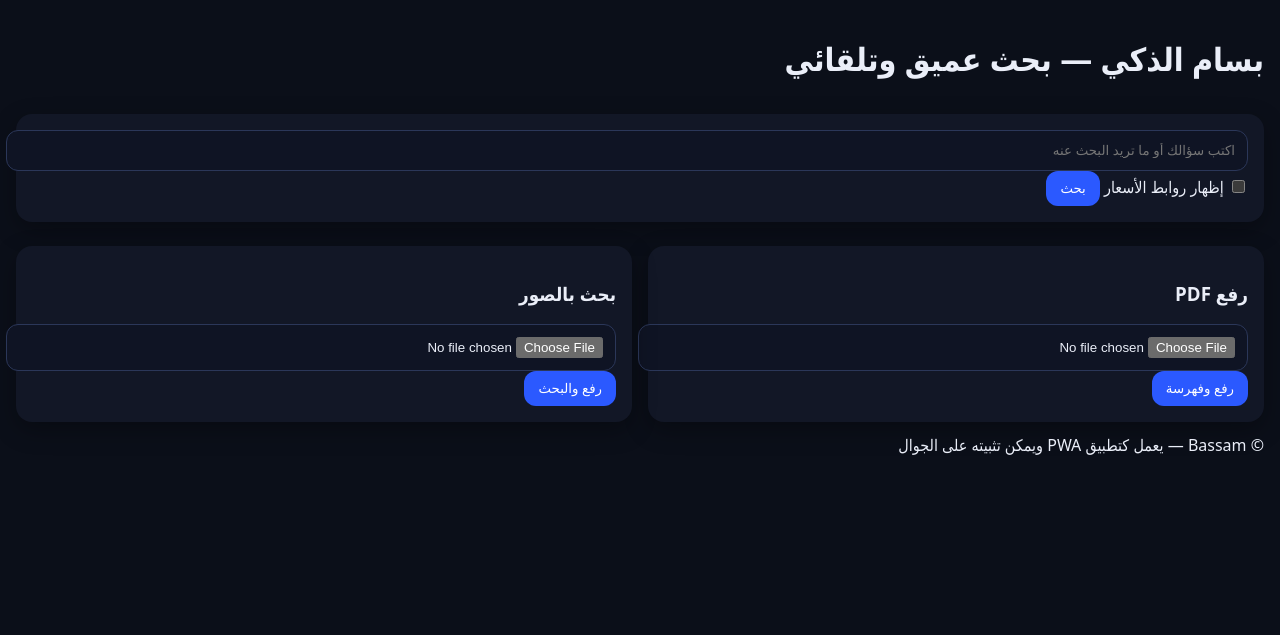
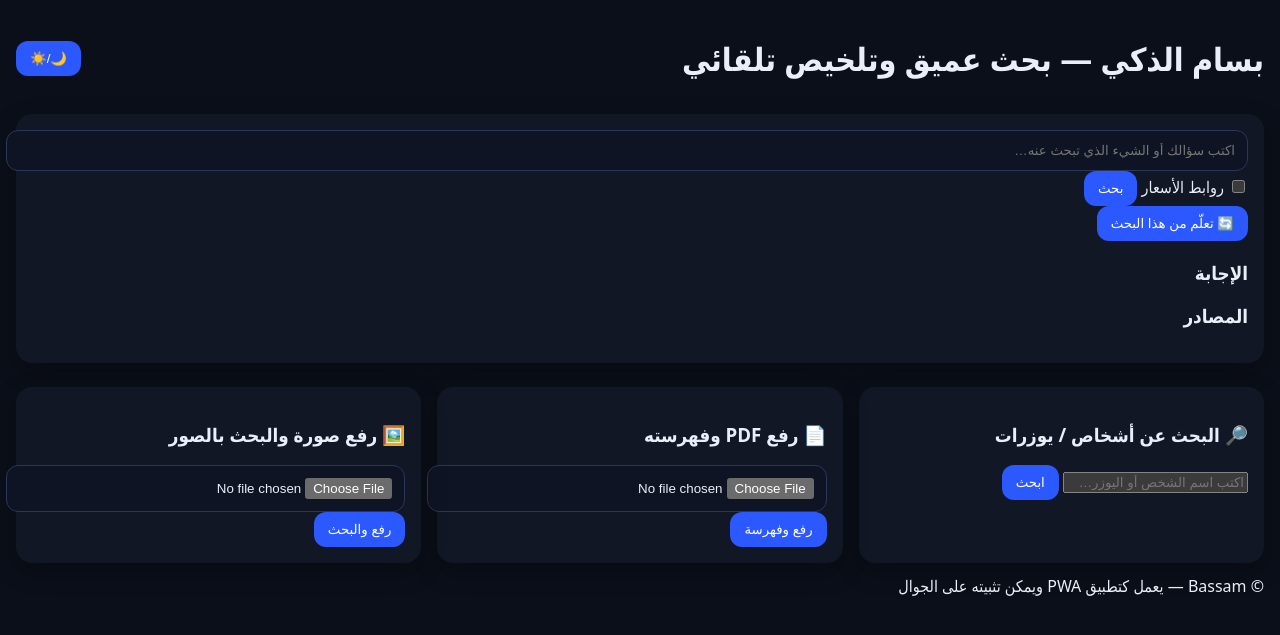
Before and after one commit to bassam-st/BASSAM-APP, a FastAPI app: page / in a window 1280 px wide. Shown: the top 635 px of the page. Run offline with FastAPI, Linux system fonts and the light colour scheme; parts of the project's set-up code (start-up, migrations or seed data) failed here and were passed over.

Commit message:
Update index.html

```diff
--- a/templates/index.html
+++ b/templates/index.html
@@ -3,56 +3,78 @@
 <head>
   <meta charset="utf-8" />
   <meta name="viewport" content="width=device-width, initial-scale=1" />
-  <title>Bassam App</title>
-  <link rel="manifest" href="/manifest.json">
+  <title>بسام الذكي – بحث عميق</title>
+
+  <!-- PWA -->
+  <link rel="manifest" href="/static/pwa/manifest.json">
   <meta name="theme-color" content="#0b0f19" />
+
   <link rel="stylesheet" href="/static/style.css" />
 </head>
 <body>
-  <header>
-    <h1>بسام الذكي — بحث عميق وتلقائي</h1>
-    <button id="installBtn" hidden>تثبيت التطبيق</button>
+  <header class="top">
+    <h1>بسام الذكي — بحث عميق وتلخيص تلقائي</h1>
+    <div class="actions">
+      <button id="installBtn" hidden>تثبيت التطبيق</button>
+      <button id="themeBtn" title="الوضع الليلي/النهاري">🌙/☀️</button>
+    </div>
   </header>
 
   <section class="card">
-    <form id="searchForm">
-      <input id="q" placeholder="اكتب سؤالك أو ما تريد البحث عنه" />
-      <label><input type="checkbox" id="want_prices" /> إظهار روابط الأسعار</label>
+    <form id="searchForm" class="row">
+      <input id="q" placeholder="اكتب سؤالك أو الشيء الذي تبحث عنه…" />
+      <label class="chk"><input type="checkbox" id="want_prices" /> روابط الأسعار</label>
       <button>بحث</button>
     </form>
-    <div id="answer"></div>
-    <div id="sources"></div>
+    <div class="row small">
+      <button id="learnBtn" class="ghost">🔄 تعلّم من هذا البحث</button>
+      <span id="latency" class="muted"></span>
+    </div>
+    <h3>الإجابة</h3>
+    <div id="answer" class="answer"></div>
+    <h3>المصادر</h3>
+    <div id="sources" class="links"></div>
   </section>
 
   <section class="grid">
     <div class="card">
-      <h3>رفع PDF</h3>
-      <form id="pdfForm">
+      <h3>🔎 البحث عن أشخاص / يوزرات</h3>
+      <form id="profileForm" class="row">
+        <input id="name" placeholder="اكتب اسم الشخص أو اليوزر…" />
+        <button>ابحث</button>
+      </form>
+      <div id="profiles" class="links"></div>
+    </div>
+
+    <div class="card">
+      <h3>📄 رفع PDF وفهرسته</h3>
+      <form id="pdfForm" class="row">
         <input type="file" id="pdfFile" accept="application/pdf" />
         <button>رفع وفهرسة</button>
       </form>
-      <div id="pdfResult"></div>
+      <div id="pdfResult" class="muted"></div>
     </div>
 
     <div class="card">
-      <h3>بحث بالصور</h3>
-      <form id="imgForm">
+      <h3>🖼️ رفع صورة والبحث بالصور</h3>
+      <form id="imgForm" class="row">
         <input type="file" id="imgFile" accept="image/*" />
         <button>رفع والبحث</button>
       </form>
-      <div id="imgResult"></div>
+      <div id="imgResult" class="links"></div>
     </div>
   </section>
 
-  <footer>© Bassam — يعمل كتطبيق PWA ويمكن تثبيته على الجوال</footer>
+  <footer class="muted">© Bassam — يعمل كتطبيق PWA ويمكن تثبيته على الجوال</footer>
 
   <script src="/static/script.js"></script>
   <script>
-    // PWA install
-    let deferredPrompt; const btn = document.getElementById('installBtn');
-    window.addEventListener('beforeinstallprompt', (e) => { e.preventDefault(); deferredPrompt = e; btn.hidden = false; });
-    btn.addEventListener('click', async () => { if (!deferredPrompt) return; deferredPrompt.prompt(); deferredPrompt = null; btn.hidden = true; });
-    if ('serviceWorker' in navigator) navigator.serviceWorker.register('/service-worker.js');
+    // تسجيل الـ Service Worker (انتبه للمسار)
+    if ("serviceWorker" in navigator) {
+      navigator.serviceWorker.register("/static/pwa/service-worker.js")
+        .then(()=>console.log("SW registered"))
+        .catch(err=>console.log("SW error", err));
+    }
   </script>
 </body>
 </html>
```
